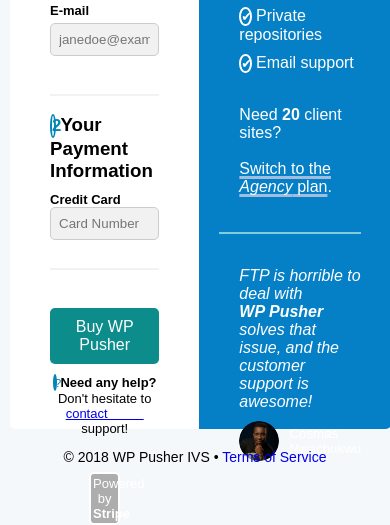
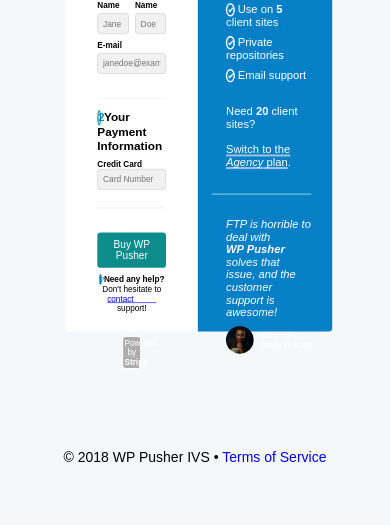
Before and after one commit to Darkchild123/CSS_1, a plain HTML site: page CSS-5.html in a window 390 px wide. Shown: the part 355-880 px from the top of the page. After the commit the page ends 844 px from the top, so only its background shows below. Drawn offline with Linux system fonts and the light colour scheme.

Commit message:
Update styles5.css

```diff
--- a/styles5.css
+++ b/styles5.css
@@ -27,6 +27,39 @@ body {
     font-size: 20px;
     font-weight: bold;
 }
+@media screen and (max-width: 1024px) {
+    .container {
+        transform: scale(0.9);
+    }
+    .checkout-box {
+
+         transform: scale(0.9);
+    }
+  }
+
+  @media screen and (max-width: 768px) {
+    .container {
+        transform: scale(0.8);
+
+    }
+     .checkout-box {
+
+            transform: scale(0.9);
+        }
+
+    }
+
+
+  @media screen and (max-width: 480px) {
+    .container {
+        transform: scale(0.7);
+
+    }
+    .checkout-box {
+
+        transform: scale(0.9);
+    }
+  }
 
 .logo img {
     width: 40px;
```
